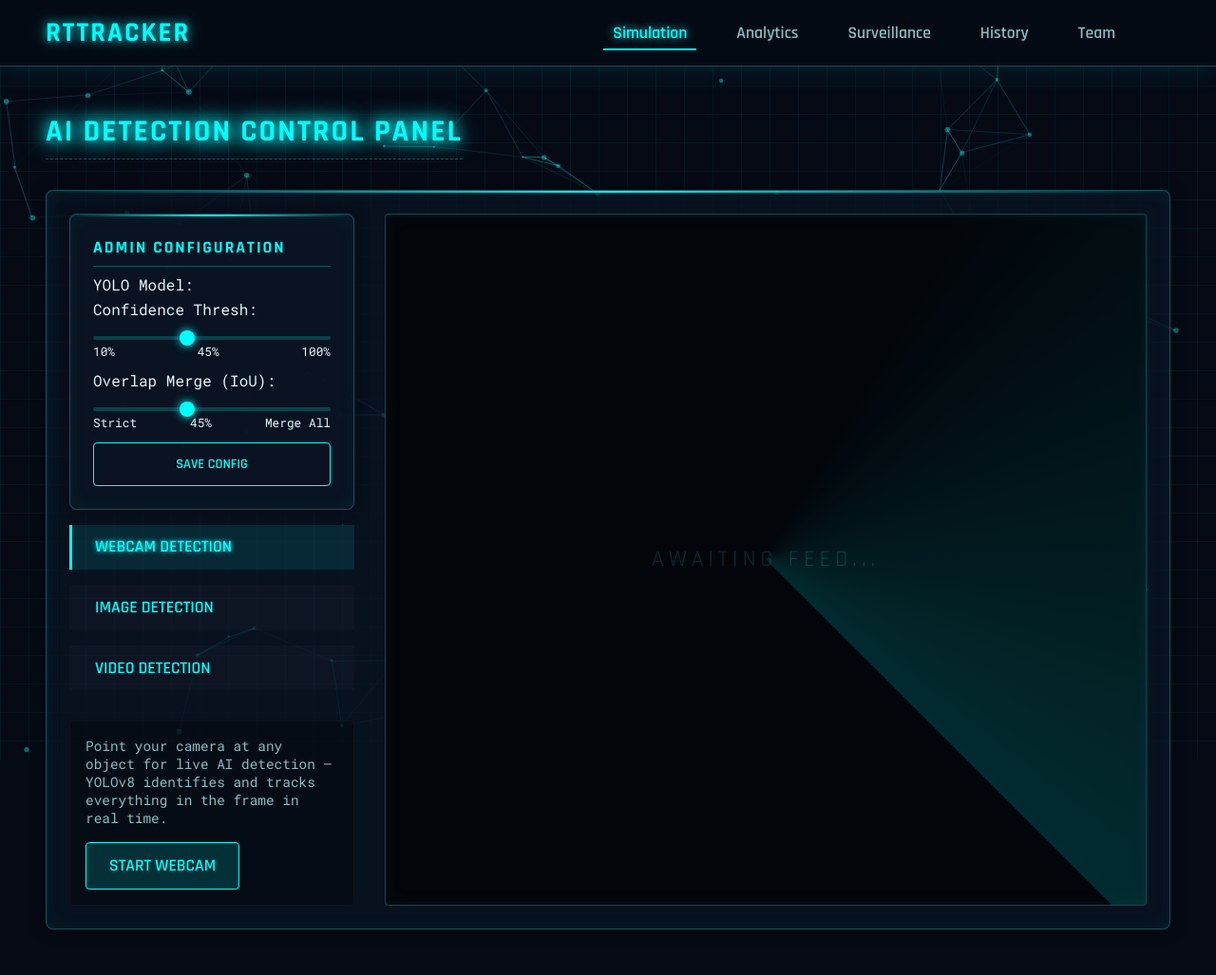
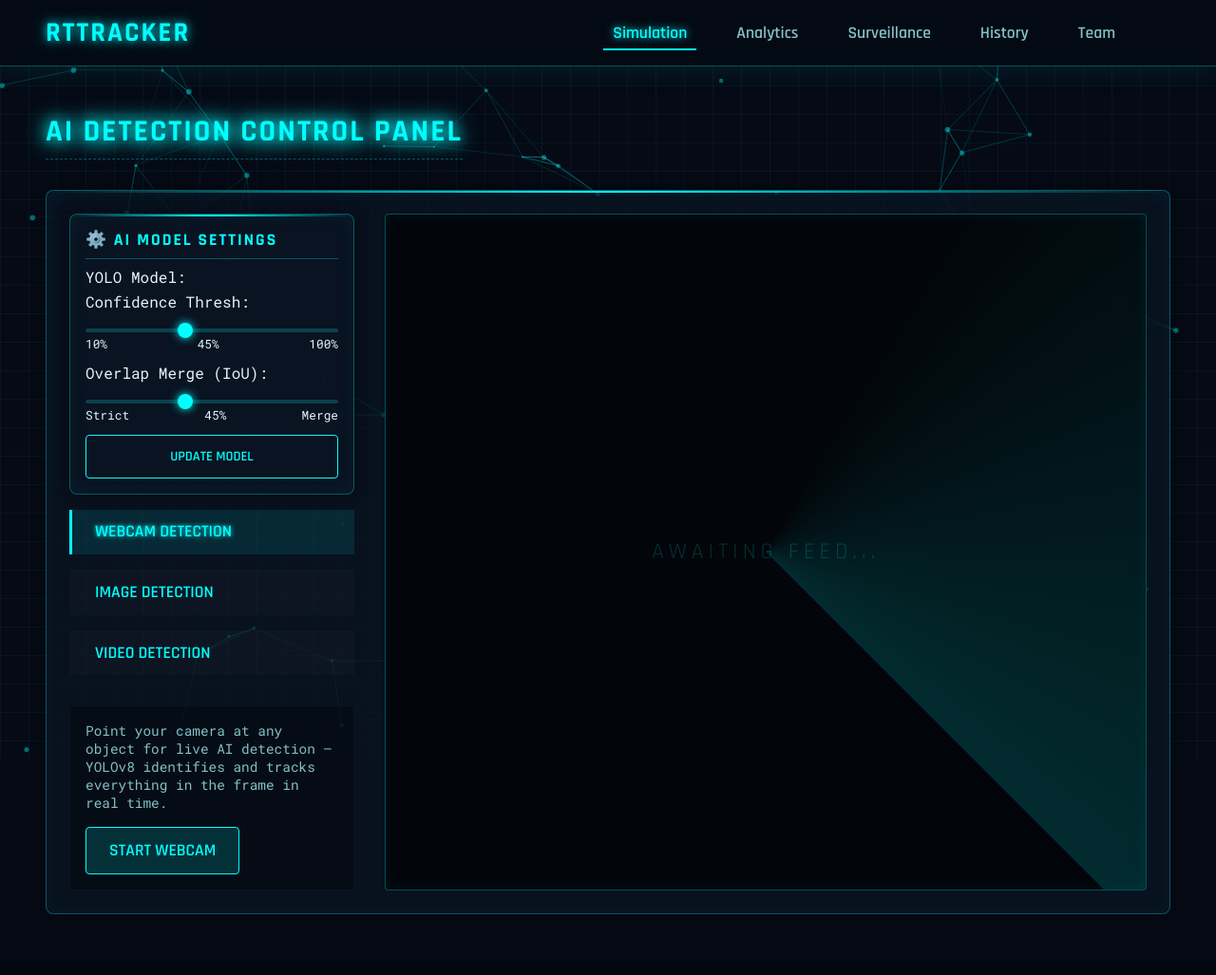
Before and after one commit to Srujankumar4346/Web-Application-of-RTTRACKER, a Flask app: page / in a window 1280 px wide, after a click on "Simulation". Shown: the whole page at 95% size. After the commit the page ends 963 px from the top, so only its background shows below. Run offline with Flask 3, Linux system fonts and the light colour scheme; some libraries are stand-ins or nearby versions.

Commit message:
Move AI settings to simulation tab and remove sandbox

```diff
--- a/static/main.js
+++ b/static/main.js
@@ -696,57 +696,66 @@ document.addEventListener('DOMContentLoaded', () => {
         lastData = { confidence, total, fps, accuracy, motion };
     }
 
-    // --- Admin Config Logic ---
-    const adminConfSlider = document.getElementById('admin-conf');
+    // --- Model Config Logic ---
+    const configConfSlider = document.getElementById('config-conf');
     const confValDisplay = document.getElementById('conf-val-display');
-    const adminIouSlider = document.getElementById('admin-iou');
+    const configIouSlider = document.getElementById('config-iou');
     const iouValDisplay = document.getElementById('iou-val-display');
-    const adminModelSelect = document.getElementById('admin-model');
+    const configModelSelect = document.getElementById('config-model');
     const saveConfigBtn = document.getElementById('save-config-btn');
 
-    adminConfSlider.addEventListener('input', (e) => {
+    if (configConfSlider && confValDisplay) {
+        configConfSlider.addEventListener('input', (e) => {
             confValDisplay.textContent = Math.round(e.target.value * 100) + '%';
         });
-
-    adminIouSlider.addEventListener('input', (e) => {
+    }
+
+    if (configIouSlider && iouValDisplay) {
+        configIouSlider.addEventListener('input', (e) => {
             iouValDisplay.textContent = Math.round(e.target.value * 100) + '%';
         });
+    }
 
     function fetchAdminConfig() {
         fetch('/admin/config')
             .then(r => r.json())
             .then(data => {
-                adminModelSelect.value = data.model_name || 'yolov8s.pt';
-
-                adminConfSlider.value = data.confidence || 0.45;
-                confValDisplay.textContent = Math.round((data.confidence || 0.45) * 100) + '%';
-
-                adminIouSlider.value = data.iou || 0.45;
-                iouValDisplay.textContent = Math.round((data.iou || 0.45) * 100) + '%';
-            });
-    }
-
+                if (configModelSelect) configModelSelect.value = data.model_name || 'yolov8s.pt';
+                if (configConfSlider) configConfSlider.value = data.confidence || 0.45;
+                if (confValDisplay) confValDisplay.textContent = Math.round((data.confidence || 0.45) * 100) + '%';
+                if (configIouSlider) configIouSlider.value = data.iou || 0.45;
+                if (iouValDisplay) iouValDisplay.textContent = Math.round((data.iou || 0.45) * 100) + '%';
+            })
+            .catch(e => console.error("Error fetching config:", e));
+    }
+
+    if (saveConfigBtn) {
         saveConfigBtn.addEventListener('click', () => {
             const payload = {
-            model_name: adminModelSelect.value,
-            confidence: parseFloat(adminConfSlider.value),
-            iou: parseFloat(adminIouSlider.value)
+                model_name: configModelSelect.value,
+                confidence: parseFloat(configConfSlider.value),
+                iou: parseFloat(configIouSlider.value)
             };
-        saveConfigBtn.textContent = "Saving...";
+            saveConfigBtn.textContent = "Updating...";
             fetch('/admin/config', {
                 method: 'POST',
                 headers: { 'Content-Type': 'application/json' },
                 body: JSON.stringify(payload)
             }).then(r => r.json()).then(data => {
                 if (data.success) {
-                saveConfigBtn.textContent = "Saved!";
-                setTimeout(() => saveConfigBtn.textContent = "Save Config", 2000);
-            }
-        });
-    });
+                    saveConfigBtn.textContent = "Model Updated!";
+                    if (window.fireAlert) window.fireAlert("AI Model Configuration Updated Successfully.");
+                    setTimeout(() => saveConfigBtn.textContent = "Update Model", 2000);
+                }
+            }).catch(e => {
+                console.error("Error saving config:", e);
+                saveConfigBtn.textContent = "Error";
+                setTimeout(() => saveConfigBtn.textContent = "Update Model", 2000);
+            });
+        });
+    }
 
     // Start App globally
-    adminPanel.style.display = 'block';
     fetchAdminConfig();
     pollInterval = setInterval(fetchAnalytics, 2000);
     fetchAnalytics();
--- a/templates/index.html
+++ b/templates/index.html
@@ -150,34 +150,34 @@
             <h2 class="section-title glow-text">AI Detection Control Panel</h2>
             <div class="simulation-container glow-card">
                 <div class="sim-sidebar">
-                    <div id="admin-panel" class="admin-panel glow-card" style="display:none; margin-bottom: 1rem;">
+                    <div id="config-panel" class="config-panel glow-card" style="margin-bottom: 1rem; padding: 1rem;">
                         <h3 class="cyber-text"
                             style="font-size: 1.1rem; border-bottom: 1px solid rgba(0,255,255,0.3); padding-bottom: 0.5rem; margin-bottom: 0.5rem;">
-                            Admin Configuration</h3>
-                        <label for="admin-model" style="display:block; margin-bottom: 0.3rem;">YOLO Model:</label>
-                        <select id="admin-model" class="file-input"
-                            style="width: 100%; margin-bottom: 0.8rem; background: #010a15; color: var(--neon-cyan); border: 1px solid var(--border-color);">
+                            ⚙️ AI Model Settings</h3>
+                        <label for="config-model" style="display:block; margin-bottom: 0.3rem;">YOLO Model:</label>
+                        <select id="config-model" class="file-input"
+                            style="width: 100%; margin-bottom: 0.8rem; background: #010a15; color: var(--neon-cyan); border: 1px solid var(--border-color); cursor: pointer;">
                             <option value="yolov8n.pt">Nano (yolov8n) - Fast</option>
                             <option value="yolov8s.pt">Small (yolov8s) - Accurate</option>
                         </select>
-                        <label for="admin-conf" style="display:block; margin-bottom: 0.3rem;">Confidence Thresh:</label>
-                        <input type="range" id="admin-conf" min="0.1" max="1.0" step="0.05" value="0.25"
-                            style="width: 100%;">
+                        <label for="config-conf" style="display:block; margin-bottom: 0.3rem;">Confidence Thresh:</label>
+                        <input type="range" id="config-conf" min="0.1" max="1.0" step="0.05" value="0.45"
+                            style="width: 100%; cursor: pointer;">
                         <div style="display: flex; justify-content: space-between; margin-bottom: 0.8rem;"><span
                                 style="font-size:0.8rem;">10%</span><span id="conf-val-display"
-                                style="font-size:0.8rem;">25%</span><span style="font-size:0.8rem;">100%</span></div>
+                                style="font-size:0.8rem;">45%</span><span style="font-size:0.8rem;">100%</span></div>
 
-                        <label for="admin-iou" style="display:block; margin-bottom: 0.3rem;">Overlap Merge
+                        <label for="config-iou" style="display:block; margin-bottom: 0.3rem;">Overlap Merge
                             (IoU):</label>
-                        <input type="range" id="admin-iou" min="0.1" max="1.0" step="0.05" value="0.45"
-                            style="width: 100%;">
+                        <input type="range" id="config-iou" min="0.1" max="1.0" step="0.05" value="0.45"
+                            style="width: 100%; cursor: pointer;">
                         <div style="display: flex; justify-content: space-between; margin-bottom: 0.8rem;"><span
                                 style="font-size:0.8rem;">Strict</span><span id="iou-val-display"
-                                style="font-size:0.8rem;">45%</span><span style="font-size:0.8rem;">Merge All</span>
+                                style="font-size:0.8rem;">45%</span><span style="font-size:0.8rem;">Merge</span>
                         </div>
 
                         <button id="save-config-btn" class="btn btn-outline"
-                            style="width: 100%; font-size: 0.9rem;">Save Config</button>
+                            style="width: 100%; font-size: 0.9rem;">Update Model</button>
                     </div>
                     <div class="sim-controls">
                         <button class="btn mode-btn active" data-mode="webcam">Webcam Detection</button>
```
Lines whose indentation alone changed are shown as unchanged.
